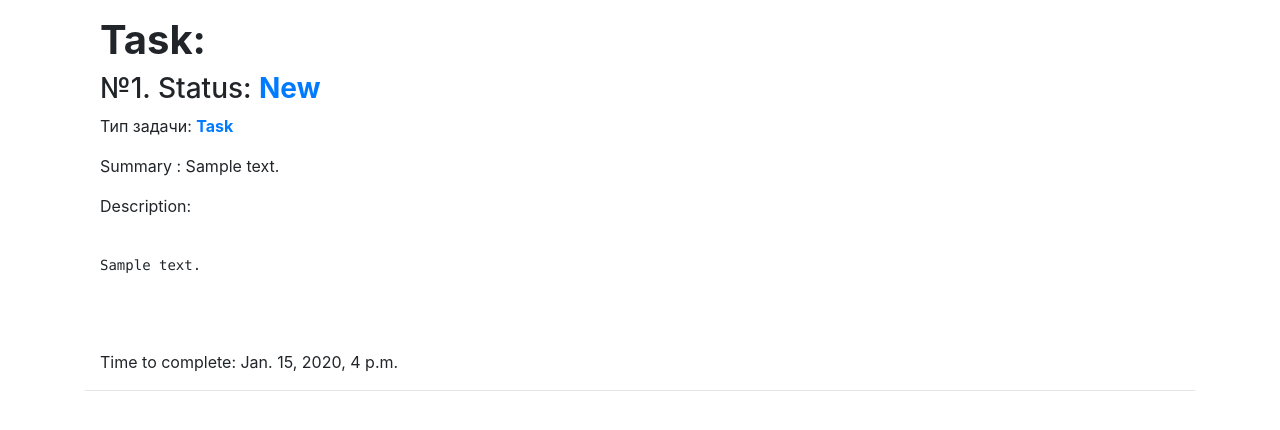
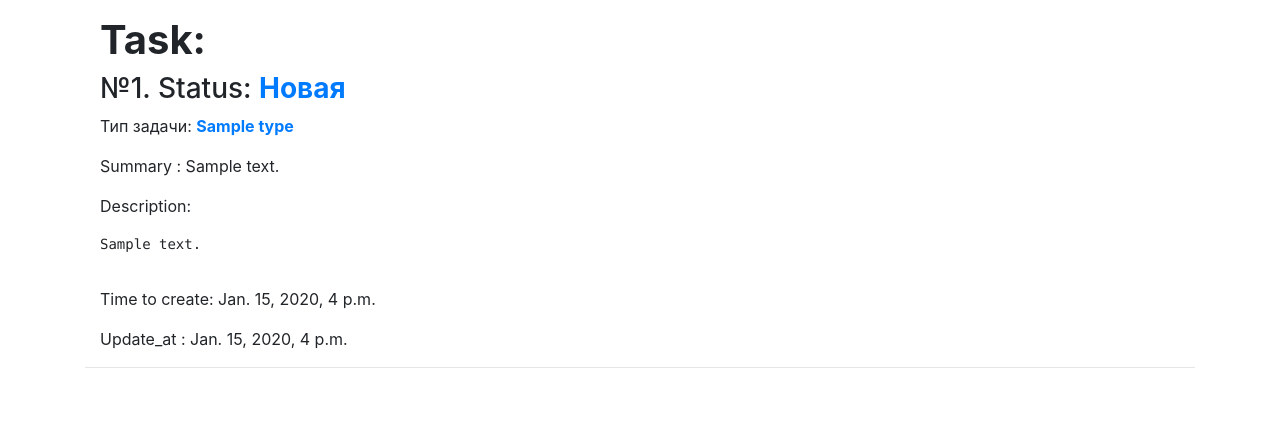
Before and after one commit to Illarionov81/python_group_5_homework_49_Alexander_Illarionov, a Django app: page /task/1/ in a window 1280 px wide. Shown: the part 56-486 px from the top of the page. Run offline with Django 3.2, Linux system fonts and the light colour scheme; tables that the repository leaves empty hold one stand-in row (values such as "Sample post"); parts of the project's set-up code (start-up, migrations or seed data) failed here and were passed over; some libraries are stand-ins or nearby versions.

Commit message:
убран cheices у type, сделанна миграция

```diff
--- a/source/webapp/models.py
+++ b/source/webapp/models.py
@@ -15,7 +15,7 @@ class IssueTracker(models.Model):
     status = models.ForeignKey('webapp.Status', related_name='issue', on_delete=models.PROTECT, verbose_name='Статус')
     type = models.ManyToManyField('webapp.Type', related_name='type', verbose_name='Тип')
     completion_time = models.DateTimeField(auto_now_add=True, verbose_name='Время создания')
-    update_time = models.DateTimeField(auto_now=True, verbose_name='Время обновления')
+    update_at = models.DateTimeField(auto_now=True, verbose_name='Время обновления')
 
     def __str__(self):
         return "{}. {}".format(self.pk, self.summary)
@@ -38,7 +38,7 @@ class Status(models.Model):
 
 
 class Type(models.Model):
-    name = models.CharField(max_length=300, null=False, blank=False, choices=Type_CHOICES, default='Task',
+    name = models.CharField(max_length=300, null=False, blank=False, default='Task',
                             verbose_name='Тип')
 
     def __str__(self):
--- a/source/webapp/templates/index.html
+++ b/source/webapp/templates/index.html
@@ -3,7 +3,11 @@
 {% block title %}View tasks{% endblock %}
 {#{% block menu %}#}
 {#<li class="nav-item px-3">#}
+{#<form action="{% url 'multi_delete'%}" method="POST">#}
+{#    {% csrf_token %}#}
+{#    <input class=" btn btn-outline-dark btn-sm mb-1 mr-2 mt-5" type="submit" value="Удалить выбранные задачи">#}
 {#    <a class="navbar-brand"  type="submit" href="{% url 'multi_delete' %}">Удалить выбранные задачи </a>#}
+{#</form>#}
 {#</li>#}
 {#{% endblock %}#}
 
@@ -22,7 +26,7 @@
             </div>
             <div class="col col-lg-6">
                 <h3><a href="{% url 'task_view' task.pk %}">№{{ task.pk }}. Status: <b>{{ task.status.get_status_display }}</b></a> </h3>
-                <h3>Тип задачи: {% for type in task.type.all %}<b class="text-primary">{{ type.get_name_display }}</b>{% if not forloop.last%}, {% endif %}{% endfor %}</h3>
+                <h3>Тип задачи: {% for type in task.type.all %}<b class="text-primary">{{ type }}</b>{% if not forloop.last%}, {% endif %}{% endfor %}</h3>
                     <p>Summary: {{ task.summary }} </p>
                     <p>Create time: {{ task.completion_time }}</p>
             </div>
--- a/source/webapp/templates/task.html
+++ b/source/webapp/templates/task.html
@@ -14,15 +14,14 @@
 {% block contant %}
 <div class="col col-lg-6">
     <h1 class="pt-4"><b>Task: </b></h1>
-    <h3>№{{ task.pk }}. Status: <b class="text-primary">{{ task.status }}</b></h3>
+    <h3>№{{ task.pk }}. Status: <b class="text-primary">{{ task.status.get_status_display }}</b></h3>
     <p>Тип задачи: {% for type in task.type.all %}<b class="text-primary">{{ type }}</b>{% if not forloop.last%}, {% endif %}{% endfor %}</p>
 
     <p>Summary : {{ task.summary }}</p>
     <p>Description:  </p>
-    <pre>
-        {{ task.description|linebreaks }}
-    </pre>
-    <p>Time to complete: {{ task.completion_time }}</p>
+    <pre>{{ task.description|linebreaks }}</pre>
+    <p>Time to create: {{ task.completion_time }}</p>
+    <p>Update_at : {{ task.update_at }}</p>
 </div>
     <hr>
 {% endblock %}
```
Also changed, not shown: source/webapp/migrations/0037_auto_20200815_1804.py (added), source/webapp/migrations/0038_auto_20200815_2101.py (added).
